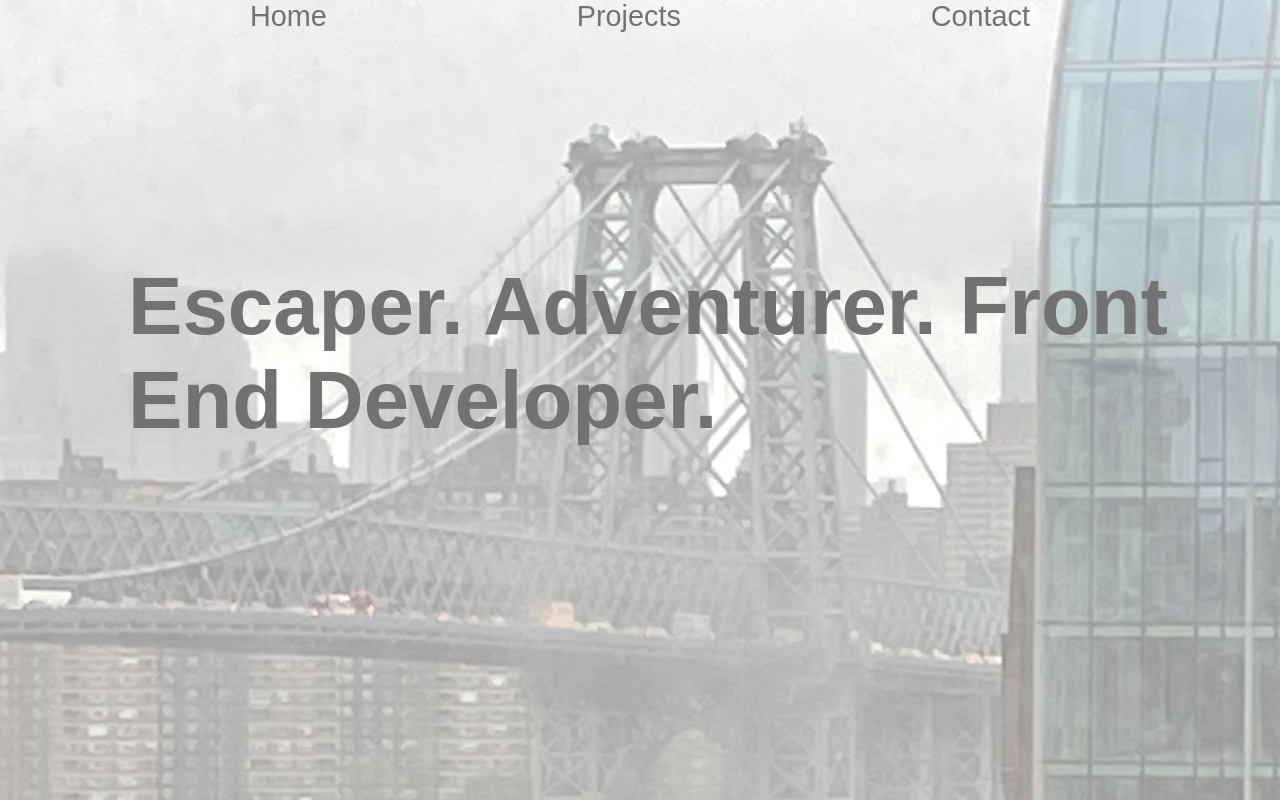
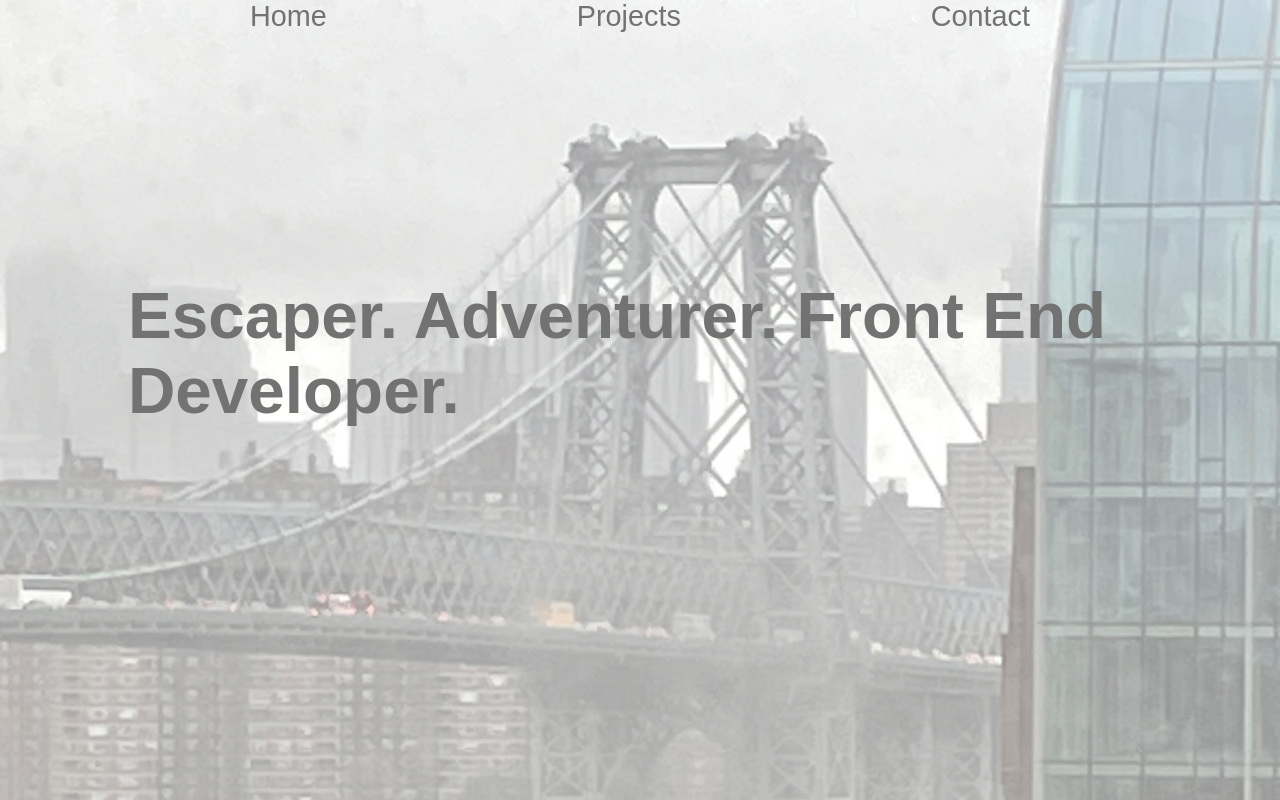
Before and after one commit to ben-rosner-williamsburg/portfolio, a React (Create React App) app: page / in a window 1280 px wide. Built offline with nearby package versions, Linux system fonts and the light colour scheme.

Commit message:
Make font smaller for info text

```diff
--- a/src/Components/InfoText/InfoText.css
+++ b/src/Components/InfoText/InfoText.css
@@ -10,5 +10,5 @@
   font-family: fantasy;
   color: black;
   margin-left: 10vw;
-  font-size: 5.1em;
+  font-size: 4.1em;
 }
```
